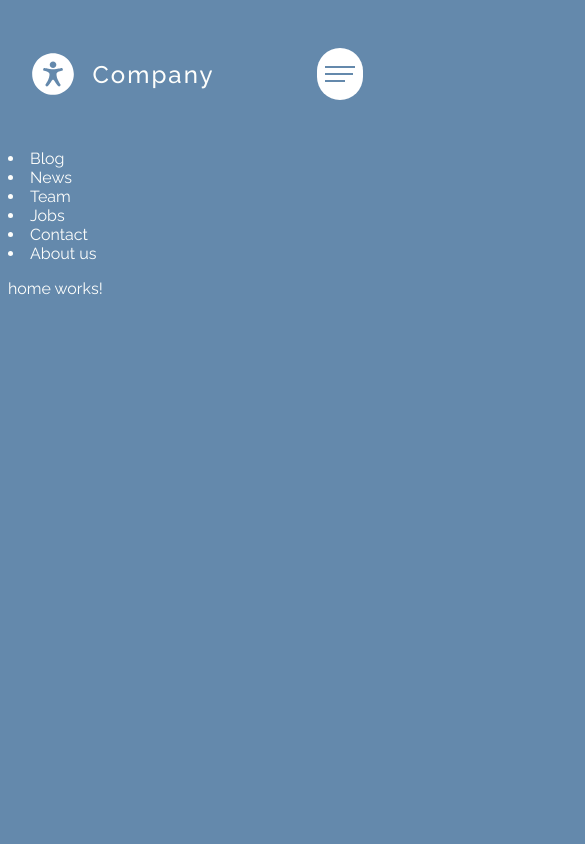
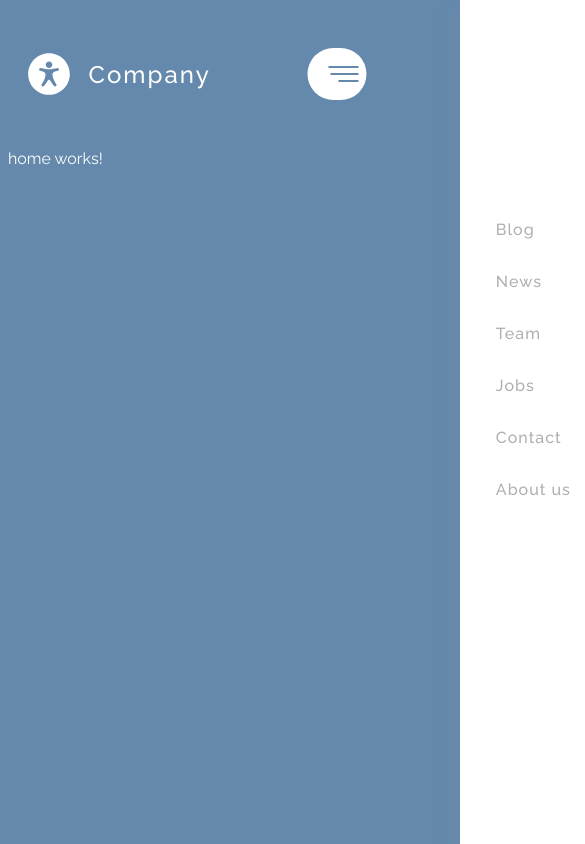
Before and after one commit to emelinepal/angular-first-project, an Angular app: page / in a window 390 px wide. Shown: the top 844 px of the page, 585 px wide, since content can reach past the window. Built offline with nearby package versions, Linux system fonts and the light colour scheme.

Commit message:
feat: add animation on mtn for mobile

```diff
--- a/src/app/app.component.scss
+++ b/src/app/app.component.scss
@@ -0,0 +1,4 @@
+app-root{
+    max-width: 100vw;
+    overflow: hidden;
+}
--- a/src/app/components/nav-bar/nav-bar.component.scss
+++ b/src/app/components/nav-bar/nav-bar.component.scss
@@ -10,7 +10,9 @@ $grey: #afafaf;
         display: flex;
         align-items: center;
         justify-content: space-between;
-        margin: 40px 5vw;
+        margin: 40px 4vw;
+        position: relative;
+        z-index: 3;
 
         .brand-logo{
             margin-right: 15px;
@@ -65,24 +67,31 @@ $grey: #afafaf;
                 }
             }
         }
-    }
 
-    .nav-mobile{
-        display: none;
+        .nav-mobile{
+            display: none;
+            min-width: 52px;
+            align-items: center;
+            justify-content: center;
 
-        @media (max-width: 900px) {
-            display: flex;
+            @media (max-width: 900px) {
+                display: flex;
+            }
         }
 
         .nav-mobile-btn{
             background: #fff;
-            padding: 13px 2vw;
+            padding: 13px 3vw 13px 2vw;
             border-radius: 50px;
+            -webkit-transform: scaleX(-1);
+            transform: scaleX(-1);
+            cursor: pointer;
+            z-index: 10;
+            min-width: 40px;
 
             .menu-btn {
                 padding: 0;
                 width: 30px;
-                cursor: pointer;
                 z-index: 2;
 
                 .line {
@@ -132,4 +141,51 @@ $grey: #afafaf;
         }
     }
 
+    > .nav-mobile{
+        display: flex;
+        background: white;
+        position: absolute;
+        right: -100%;
+        transition: all 700ms;
+        height: 100vh;
+        flex-direction: column;
+        top: 0;
+        color: black;
+        z-index: 1;
+        min-width: 320px;
+        box-shadow: rgba(149, 157, 165, 0.2) 0px 8px 24px;
+
+        .nav-links {
+            list-style: none;
+            padding: 0;
+            margin: 200px 20px;
+
+            .nav-link{
+                margin: 7px 8px;
+                cursor: pointer;
+                padding: 13px 2vw;
+                color: $grey;
+                border-radius: 50px;
+                transition: all .1s;
+                font-weight: 500;
+                font-size: 16px;
+                letter-spacing: 1px;
+                white-space: nowrap;
+
+                &:hover, &:focus, &.active{
+                    background: $light-blue;
+                    color: $white;
+                }
+            }
+        }
+    }
+
+    &.nav-open{
+        > .nav-mobile{
+            @media (max-width: 900px) {
+                right: 0;
+            }
+        }
+    }
+
 }
--- a/src/app/components/nav-bar/nav-bar.component.ts
+++ b/src/app/components/nav-bar/nav-bar.component.ts
@@ -6,7 +6,7 @@ import { Component, OnInit } from '@angular/core';
   styleUrls: ['./nav-bar.component.scss']
 })
 export class NavBarComponent implements OnInit {
-  mobileMenuOpen = false;
+  mobileMenuOpen: boolean = false;
 
   constructor() { }
 
--- a/src/styles.scss
+++ b/src/styles.scss
@@ -6,6 +6,8 @@ body{
     background-color: #6489ac;
     color: #fdfefc;
     font-family: 'Raleway', sans-serif;
+    max-width: 100vw;
+    overflow-x: hidden;
 }
 
 // Utile
```
